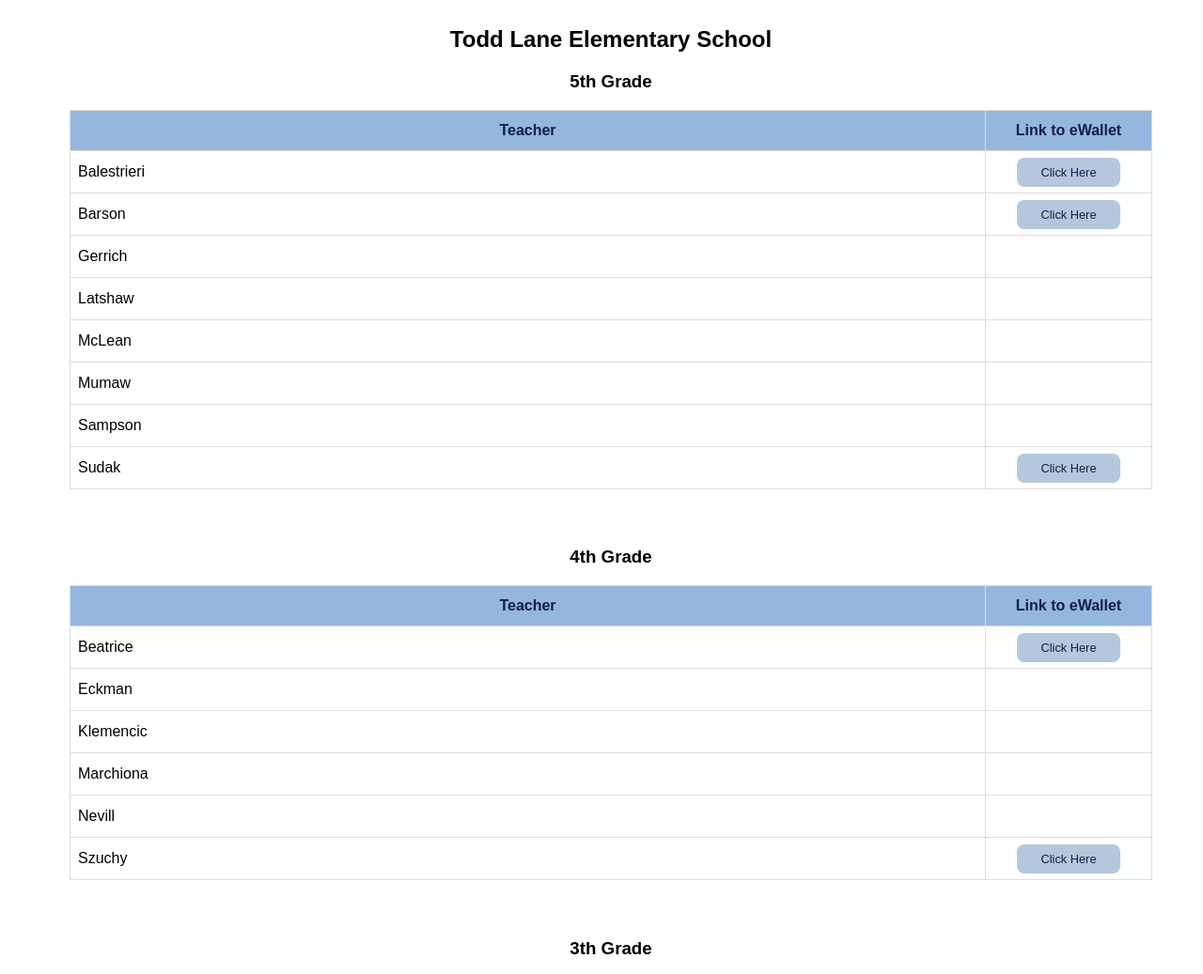
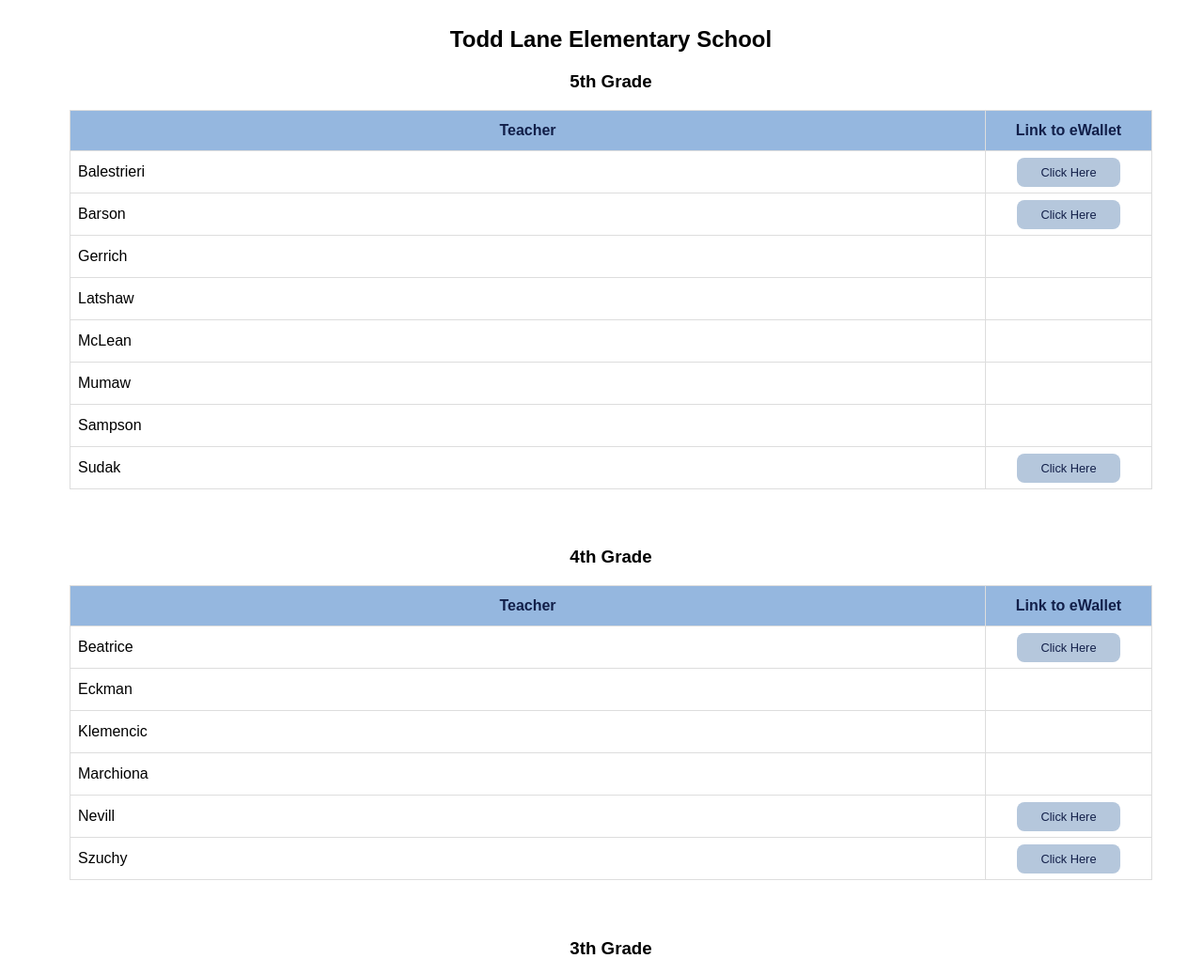
Before and after one commit to linz4220/cvpta-bookfair, a plain HTML site: page toddlane.html in a window 1280 px wide. Shown: the top 1037 px of the page at 94% size. Drawn offline with Linux system fonts and the light colour scheme.

Commit message:
Add files via upload

```diff
--- a/toddlane.html
+++ b/toddlane.html
@@ -74,7 +74,7 @@
         </tr>
         <tr>
             <td style="text-align: left;">Nevill</td>
-            <td></td>
+            <td><a href="https://shop.scholastic.com/ewallet/fund?lang=en_US&walletId=7b210654-9e34-494e-9af9-19083c432123" class="button">Click Here</a></td>
         </tr>
         <tr>
             <td style="text-align: left;">Szuchy</td>
```
